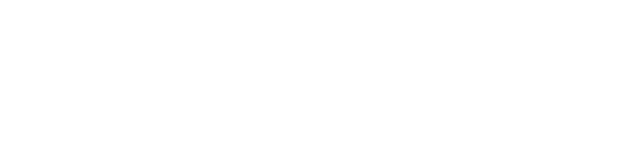
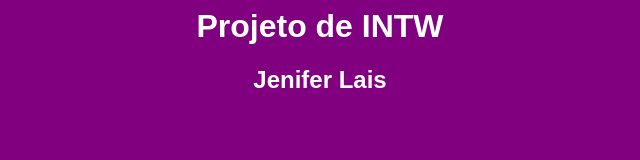
Before and after one commit to jeniferlais/sitee, a plain HTML site: page index.html in a window 1280 px wide. Shown: the whole page, without its empty margins (320-960 px from the left). Drawn offline with Linux system fonts and the light colour scheme.

Commit message:
Update index.html

```diff
--- a/index.html
+++ b/index.html
@@ -4,7 +4,7 @@
   <title>Site de INTW</title>
   <style>
     body {
-      background-color: purple.80;
+      background-color: purple;
       color: white;
       text-align: center;
       font-family: Arial, sans-serif;
```
